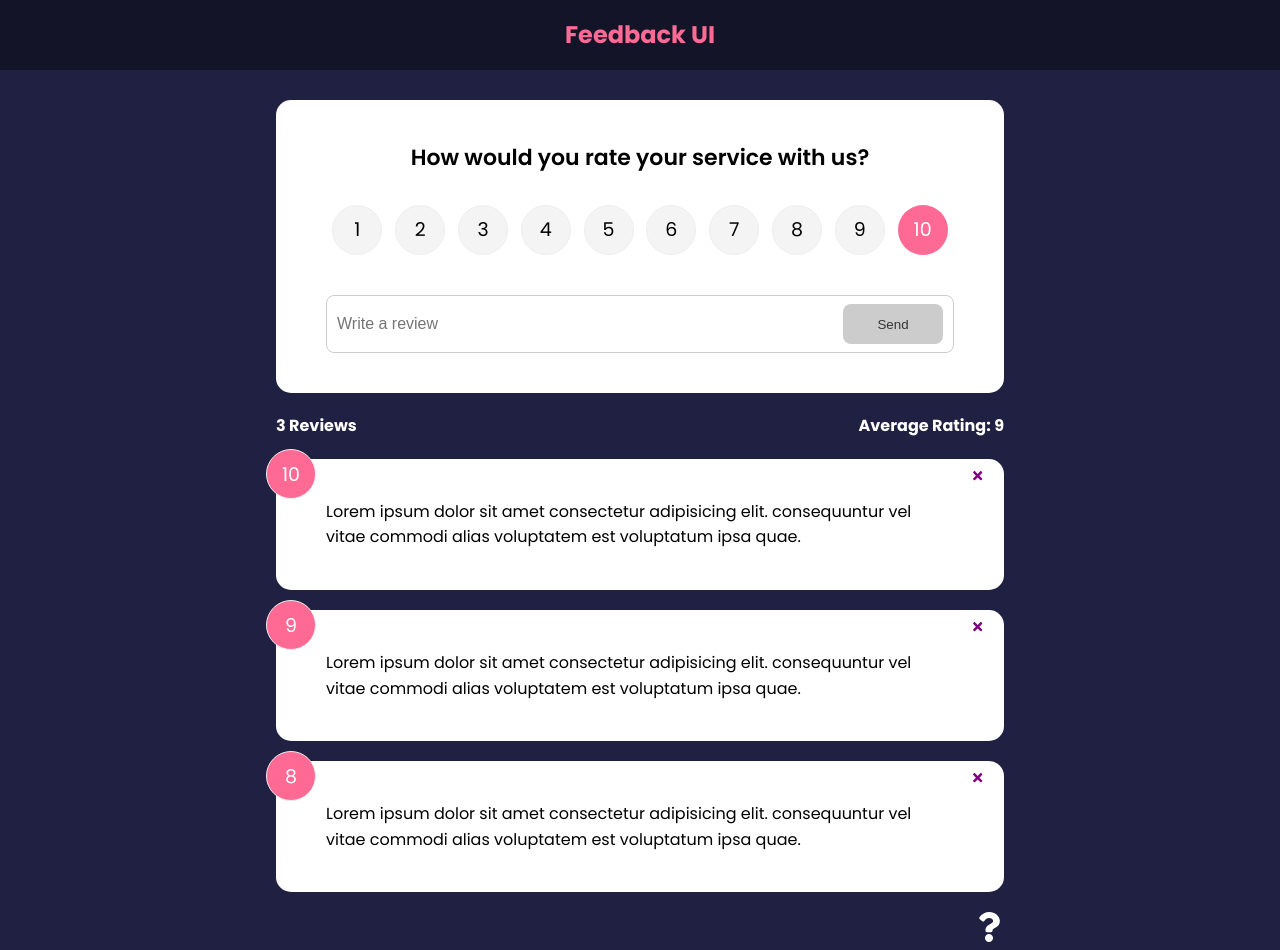
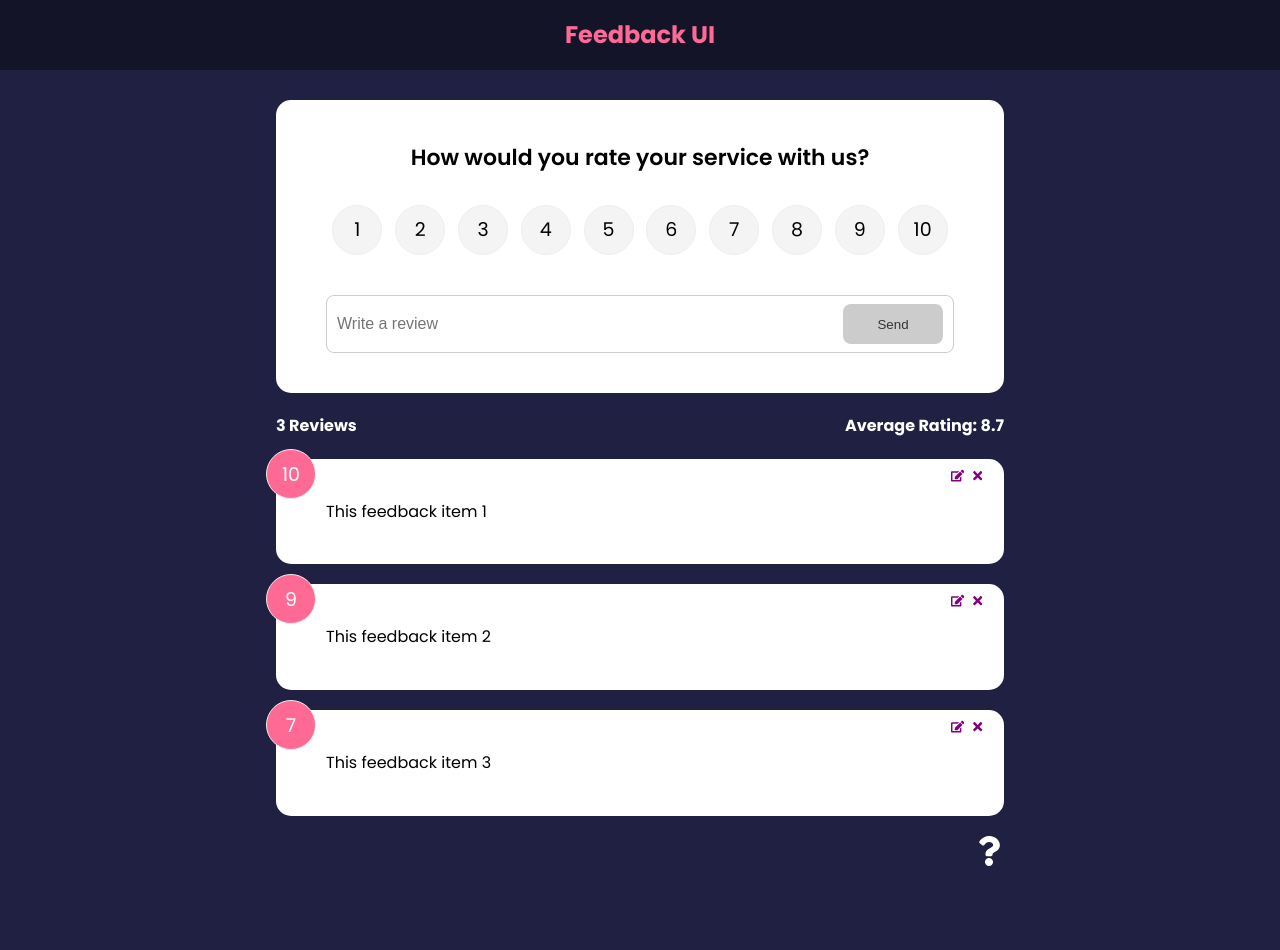
Before and after one commit to maggie-hyland/feedback-app, a React (Create React App) app: page / in a window 1280 px wide. After the commit the page ends 873 px from the top, so only its background shows below. Built offline with nearby package versions, Linux system fonts and the light colour scheme.

Commit message:
working on feedback functionality

```diff
--- a/src/App.js
+++ b/src/App.js
@@ -1,33 +1,19 @@
 //you no longer have to import react on all components, only on the index.js file
-import { v4 as uuidv4 } from "uuid";
-import { useState } from "react";
 import { BrowserRouter as Router, Route, Routes } from "react-router-dom";
 //to use the browser router, we need to wrap everything in <Router></Router>
 //see "return" below
 import Post from "./components/Post";
 import Header from "./components/Header";
 import FeedbackList from "./components/FeedbackList";
-import FeedbackData from "./data/FeedbackData";
 import FeedbackStats from "./components/FeedbackStats";
 import FeedbackForm from "./components/FeedbackForm";
 import AboutPage from "./pages/AboutPage";
+import { FeedbackProvider } from "./context/FeedbackContext";
 import AboutIconLink from "./components/AboutIconLink";
 
 function App() {
-  const [feedback, setFeedback] = useState(FeedbackData);
-
-  const addFeedback = (newFeedback) => {
-    newFeedback.id = uuidv4();
-    setFeedback([newFeedback, feedback]);
-  };
-
-  const deleteFeedback = (id) => {
-    if (window.confirm("Are you sure you want to delete?")) {
-      setFeedback(feedback.filter((item) => item.id !== id));
-    }
-  };
-
   return (
+    <FeedbackProvider>
       <Router>
         <Header />
         <div className='container'>
@@ -37,23 +23,21 @@ function App() {
               path='/'
               element={
                 <>
-                <FeedbackForm handleAdd={addFeedback} />
-                <FeedbackStats feedback={feedback} />
-                <FeedbackList
-                  feedback={feedback}
-                  handleDelete={deleteFeedback}
-                />
+                  <FeedbackForm />
+                  <FeedbackStats />
+                  <FeedbackList />
                 </>
               }
             ></Route>
 
             <Route path='/about' element={<AboutPage />} />
-          <Route path='/post' element={<Post />} />
+            <Route path='/post/*' element={<Post />} />
           </Routes>
 
           <AboutIconLink />
         </div>
       </Router>
+    </FeedbackProvider>
   );
 }
 
--- a/src/components/FeedbackForm.jsx
+++ b/src/components/FeedbackForm.jsx
@@ -1,13 +1,24 @@
-import { useState } from "react";
+import { useState, useContext, useEffect } from "react";
 import RatingSelect from "./RatingSelect";
 import Card from "./shared/Card";
 import Button from "./shared/Button";
+import FeedbackContext from "../context/FeedbackContext";
 
-function FeedbackForm({handleAdd}) {
+function FeedbackForm() {
   const [text, setText] = useState("");
   const [rating, setRating] = useState(10);
   const [btnDisabled, setBtnDisabled] = useState(true);
   const [message, setMessage] = useState("");
+
+  const { addFeedback, feedbackEdit } = useContext(FeedbackContext);
+
+  useEffect(() => {
+    if (feedbackEdit.edit === true) {
+      setBtnDisabled(false);
+      setText(feedbackEdit.item.text);
+      setRating(feedbackEdit.item.rating);
+    }
+  }, [feedbackEdit]);
 
   const handleTextChange = (e) => {
     if (text === "") {
@@ -30,7 +41,7 @@ function FeedbackForm({handleAdd}) {
         text,
         rating,
       };
-      handleAdd(newFeedback);
+      addFeedback(newFeedback);
 
       setText("");
     }
--- a/src/components/FeedbackItem.jsx
+++ b/src/components/FeedbackItem.jsx
@@ -1,13 +1,21 @@
-import { FaTimes } from "react-icons/fa";
+import { FaTimes, FaEdit } from "react-icons/fa";
+//import PropTypes from "prop-types";
+import { useContext } from "react";
 import PropTypes from "prop-types";
 import Card from "./shared/Card";
+import FeedbackContext from "../context/FeedbackContext";
 
-function FeedbackItem({ item, handleDelete }) {
+function FeedbackItem({ item }) {
+  const { deleteFeedback, editFeedback } = useContext(FeedbackContext);
+
   return (
     <Card>
       <div className='num-display'>{item.rating}</div>
-      <button onClick={() => handleDelete(item.id)} className='close'>
+      <button onClick={() => deleteFeedback(item.id)} className='close'>
         <FaTimes color='purple' />
+      </button>
+      <button onClick={() => editFeedback(item)} className='edit'>
+        <FaEdit color='purple' />
       </button>
       <div className='text-display'>{item.text}</div>
     </Card>
--- a/src/components/FeedbackList.jsx
+++ b/src/components/FeedbackList.jsx
@@ -1,8 +1,13 @@
-import PropTypes from "prop-types";
+import { motion, AnimatePresence } from "framer-motion";
+import { useContext } from "react";
+//import PropTypes from "prop-types";
+//^ no longer need this, thanks to useContext hook
 import FeedbackItem from "./FeedbackItem";
-import { motion, AnimatePresence } from "framer-motion";
+import FeedbackContext from "../context/FeedbackContext";
 
-function FeedbackList({ feedback, handleDelete }) {
+function FeedbackList() {
+  const { feedback } = useContext(FeedbackContext);
+
   //read below as: "if no(!) feedback OR if feedback length is zero, return: 'No Feedback Yet'"
   if (!feedback || feedback.length === 0) {
     return <p>No Feedback Yet</p>;
@@ -18,11 +23,7 @@ function FeedbackList({ feedback, handleDelete }) {
             animate={{ opacity: 1 }}
             exit={{ opacity: 0 }}
           >
-            <FeedbackItem
-              key={item.id}
-              item={item}
-              handleDelete={handleDelete}
-            />
+            <FeedbackItem key={item.id} item={item} />
           </motion.div>
         ))}
       </AnimatePresence>
@@ -42,14 +43,15 @@ function FeedbackList({ feedback, handleDelete }) {
   // );
 }
 
-FeedbackList.propTypes = {
-  feedback: PropTypes.arrayOf(
-    PropTypes.shape({
-      id: PropTypes.number.isRequired,
-      text: PropTypes.string.isRequired,
-      rating: PropTypes.number.isRequired,
-    })
-  ),
-};
+//FeedbackList.propTypes = {
+//  feedback: PropTypes.arrayOf(
+//    PropTypes.shape({
+//      id: PropTypes.number.isRequired,
+//      text: PropTypes.string.isRequired,
+//      rating: PropTypes.number.isRequired,
+//    })
+//  ),
+//};
+//no longer need this, thanks to useContext hook
 
 export default FeedbackList;
--- a/src/components/FeedbackStats.jsx
+++ b/src/components/FeedbackStats.jsx
@@ -1,6 +1,11 @@
-import PropTypes from 'prop-types'
 
-function FeedbackStats({ feedback }) {
+import { useContext } from 'react';
+import FeedbackContext from '../context/FeedbackContext';
+
+function FeedbackStats() {
+  //we don't need to set 'feedback' as a prop above, b/c we are pulling it below w/ 'useContext'
+  const { feedback } = useContext(FeedbackContext);
+
   //Calculate ratings average
   let average =
     feedback.reduce((acc, cur) => {
@@ -20,8 +25,9 @@ function FeedbackStats({ feedback }) {
   );
 }
 
-FeedbackStats.propTypes = {
-  feedback: PropTypes.array.isRequired
-}
+//FeedbackStats.propTypes = {
+//  feedback: PropTypes.array.isRequired
+//}
+//^ no longer need thanks to useContext
 
 export default FeedbackStats;
--- a/src/components/Post.jsx
+++ b/src/components/Post.jsx
@@ -1,14 +1,14 @@
-import { Navigate, useNavigate } from "react-router-dom";
+import { Navigate, useNavigate, Routes, Route } from "react-router-dom";
 
 function Post() {
   const status = 200;
 
-  const navigate = useNavigate()
+  const navigate = useNavigate();
 
   const onClick = () => {
-    console.log('Hello')
-    navigate('/about')
-  }
+    console.log("Hello");
+    navigate("/about");
+  };
 
   if (status === 404) {
     return <Navigate to='/notfound' />;
@@ -18,6 +18,9 @@ function Post() {
     <div>
       <h1>Post</h1>
       <button onClick={onClick}>Click</button>
+      <Routes>
+        <Route path='/show' element={<h1>Hello World</h1>} />
+      </Routes>
     </div>
   );
 }
--- a/src/components/RatingSelect.jsx
+++ b/src/components/RatingSelect.jsx
@@ -1,11 +1,18 @@
-import { useState } from "react";
+import { useState, useContext, useEffect } from "react";
+import FeedbackContext from "../context/FeedbackContext";
 
 function RatingSelect({ select }) {
   const [selected, setSelected] = useState(10);
 
+  const { feedbackEdit } = useContext(FeedbackContext);
+
+  useEffect(() => {
+    setSelected(feedbackEdit.item.rating);
+  }, [feedbackEdit]);
+
   const handleChange = (e) => {
     setSelected(+e.currentTarget.value);
-    select(+e.currentTarget.value)
+    select(+e.currentTarget.value);
   };
 
   return (
--- /dev/null
+++ b/src/context/FeedbackContext.js
@@ -0,0 +1,66 @@
+import { createContext, useState } from "react";
+import { v4 as uuidv4 } from "uuid";
+
+const FeedbackContext = createContext();
+
+export const FeedbackProvider = ({ children }) => {
+  const [feedback, setFeedback] = useState([
+    {
+      id: 1,
+      text: "This feedback item 1",
+      rating: 10,
+    },
+    {
+      id: 2,
+      text: "This feedback item 2",
+      rating: 9,
+    },
+    {
+      id: 3,
+      text: "This feedback item 3",
+      rating: 7,
+    },
+  ]);
+
+  const [feedbackEdit, setFeedbackEdit] = useState({
+    item: {}, //this will be whatever object we are editing
+    edit: false, //if we are not editing it will always be false, if we are editing it will be true via the editFeedback function below
+  });
+
+  //Add feedback
+  const addFeedback = (newFeedback) => {
+    newFeedback.id = uuidv4();
+    setFeedback([newFeedback, feedback]);
+  };
+
+  //Delete feedback
+  const deleteFeedback = (id) => {
+    if (window.confirm("Are you sure you want to delete?")) {
+      setFeedback(feedback.filter((item) => item.id !== id));
+    }
+  };
+
+  //Set item to be updated
+  const editFeedback = (item) => {
+    setFeedbackEdit({
+      item,
+      edit: true,
+    });
+  };
+
+  return (
+    <FeedbackContext.Provider
+      value={{
+        feedback,
+        deleteFeedback,
+        addFeedback,
+        editFeedback, //this is the function to edit the feedback
+        feedbackEdit  //this is the state that holds the item & boolean
+      }}
+    >
+      {children}
+    </FeedbackContext.Provider>
+  );
+};
+
+export default FeedbackContext;
```
Lines whose indentation alone changed are shown as unchanged.
